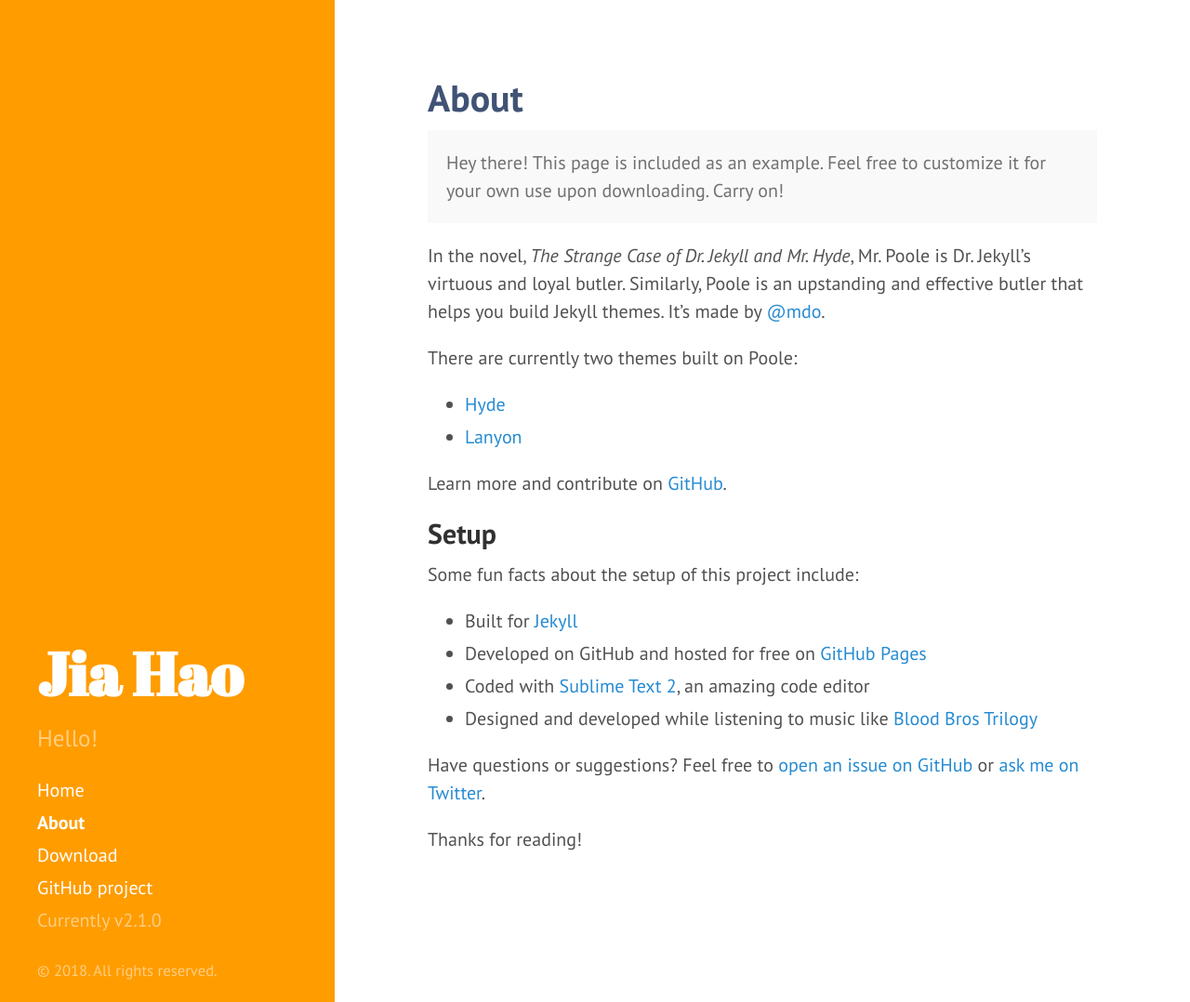
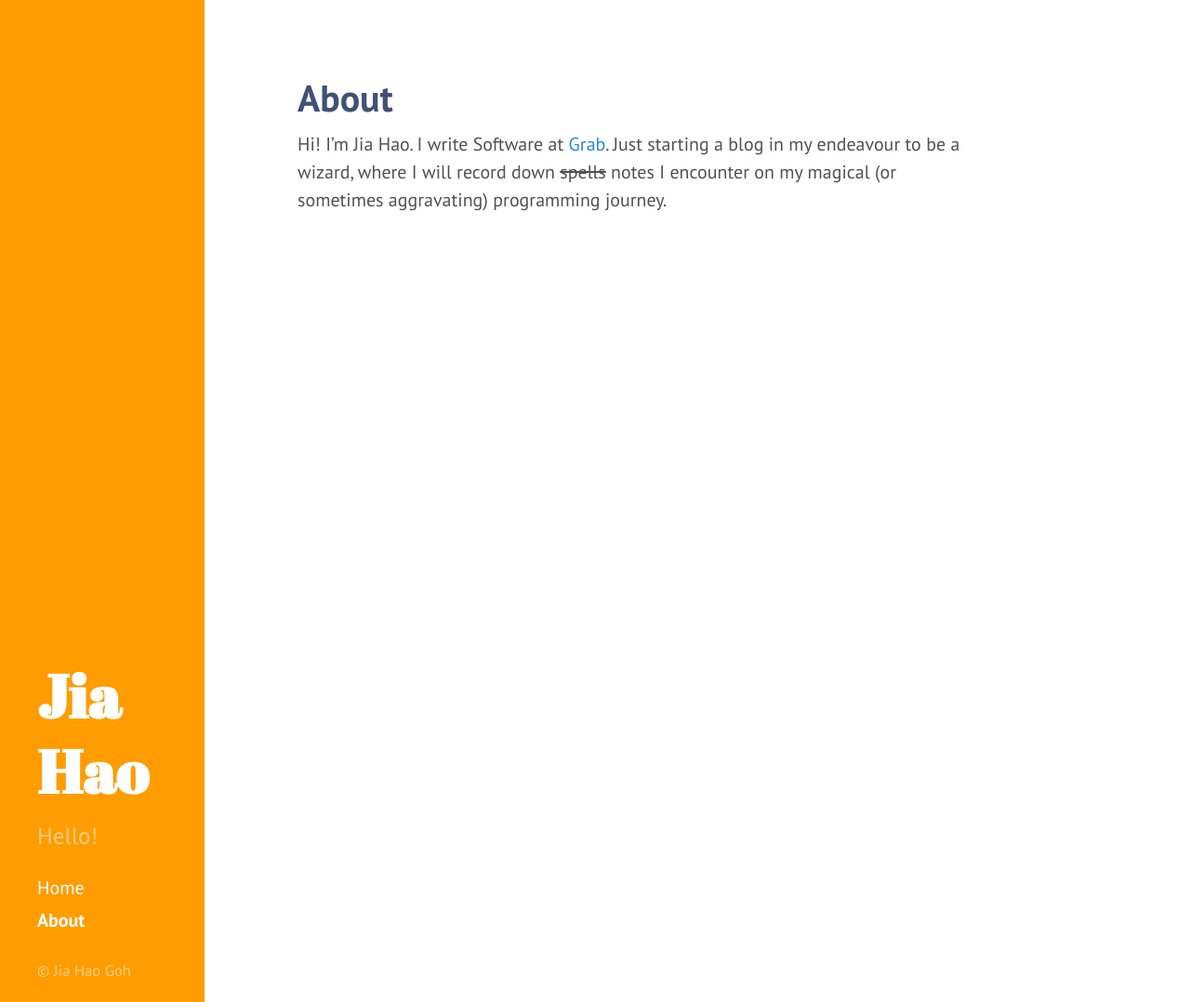
Before and after one commit to jiahaog/jiahao.codes, a Jekyll site: the page built from about.md, in a window 1280 px wide and 1078 px high. Shown: the whole window at 93% size. Built offline with Jekyll 4.4.1, drawn with Linux system fonts in a browser that asks for light colours.

Commit message:
Cleanup, add about page

```diff
--- a/_config.yml
+++ b/_config.yml
@@ -19,11 +19,6 @@ author:
   url: https://twitter.com/jiahaog
   email:
 
-# Custom vars
-version: 2.1.0
-github:
-  repo: https://github.com/jiahaog/jiahaog.github.io
-
 # Gems
 gems:
   - jekyll-paginate
--- a/_includes/sidebar.html
+++ b/_includes/sidebar.html
@@ -19,14 +19,10 @@
           <a class="sidebar-nav-item{% if page.url == node.url %} active{% endif %}" href="{{ node.url }}">{{ node.title }}</a>
         {% endif %}
       {% endfor %}
-
-      <a class="sidebar-nav-item" href="{{ site.github.repo }}/archive/v{{ site.version }}.zip">Download</a>
-      <a class="sidebar-nav-item" href="{{ site.github.repo }}">GitHub project</a>
-      <span class="sidebar-nav-item">Currently v{{ site.version }}</span>
     </nav>
 
     <small>
-      &copy; <time datetime="{{ site.time | date_to_xmlschema }}">{{ site.time | date: '%Y' }}</time>. All rights reserved.
+      &copy; Jia Hao Goh
     </small>
   </div>
 </aside>
--- a/about.md
+++ b/about.md
@@ -3,28 +3,4 @@ layout: page
 title: About
 ---
 
-<p class="message">
-  Hey there! This page is included as an example. Feel free to customize it for your own use upon downloading. Carry on!
-</p>
-
-In the novel, *The Strange Case of Dr. Jekyll and Mr. Hyde*, Mr. Poole is Dr. Jekyll's virtuous and loyal butler. Similarly, Poole is an upstanding and effective butler that helps you build Jekyll themes. It's made by [@mdo](https://twitter.com/mdo).
-
-There are currently two themes built on Poole:
-
-* [Hyde](http://hyde.getpoole.com)
-* [Lanyon](http://lanyon.getpoole.com)
-
-Learn more and contribute on [GitHub](https://github.com/poole).
-
-## Setup
-
-Some fun facts about the setup of this project include:
-
-* Built for [Jekyll](http://jekyllrb.com)
-* Developed on GitHub and hosted for free on [GitHub Pages](https://pages.github.com)
-* Coded with [Sublime Text 2](http://sublimetext.com), an amazing code editor
-* Designed and developed while listening to music like [Blood Bros Trilogy](https://soundcloud.com/maddecent/sets/blood-bros-series)
-
-Have questions or suggestions? Feel free to [open an issue on GitHub](https://github.com/poole/poole/issues/new) or [ask me on Twitter](https://twitter.com/mdo).
-
-Thanks for reading!
+Hi! I’m Jia Hao. I write Software at [Grab](https://www.grab.com/sg/). Just starting a blog in my endeavour to be a wizard, where I will record down <del>spells</del> notes I encounter on my magical (or sometimes aggravating) programming journey.
--- a/css/hyde.scss
+++ b/css/hyde.scss
@@ -68,7 +68,7 @@ html {
     top: 0;
     left: 0;
     bottom: 0;
-    width: 18rem;
+    width: 11rem;
     text-align: left;
   }
 }
@@ -136,14 +136,14 @@ a.sidebar-nav-item:focus {
 @media (min-width: 48em) {
   .content {
     max-width: 38rem;
-    margin-left: 20rem;
+    margin-left: 13rem;
     margin-right: 2rem;
   }
 }
 
 @media (min-width: 64em) {
   .content {
-    margin-left: 22rem;
+    margin-left: 15rem;
     margin-right: 4rem;
   }
 }
```
